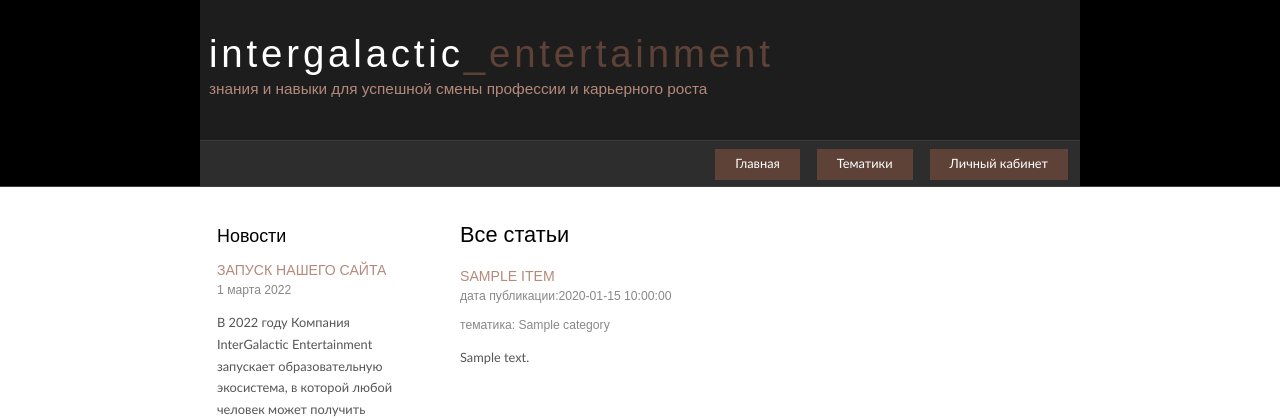
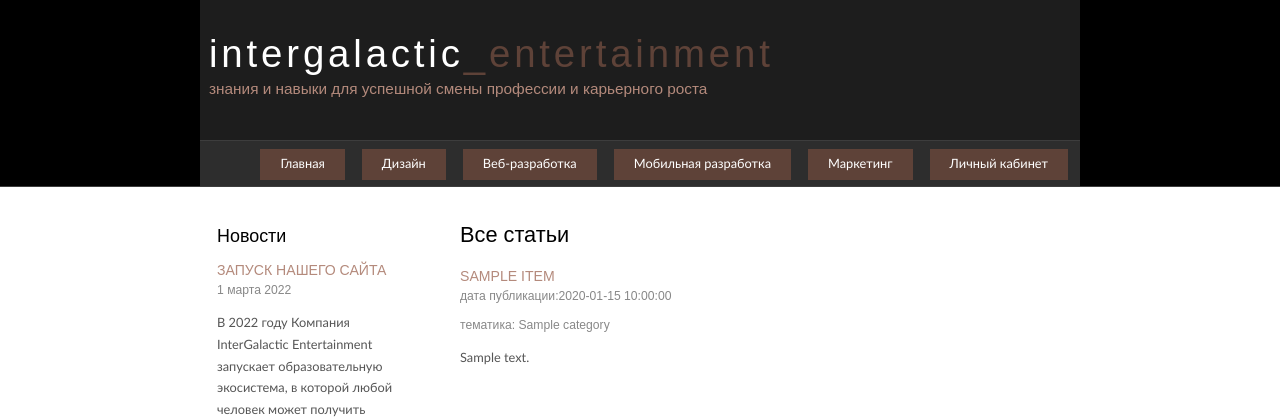
Before and after one commit to Zack8629/Pandora, a Python web app: template Pandora/articles/templates/articles/index.html in a window 1280 px wide. Shown: the top 420 px of the page. Run offline with Jinja, Linux system fonts and the light colour scheme; the template is opened without the code that fills it: most values are stand-ins (such as "Sample title", 1, 10 or a date in 2020).

Commit message:
добавлен template галвной страницы и вывод на нее всех статей + меню, футер, sidebar

```diff
--- a/Pandora/articles/templates/inc-menu.html
+++ b/Pandora/articles/templates/inc-menu.html
@@ -10,7 +10,10 @@
         <ul id="menu">
           <!-- put class="selected" in the li tag for the selected page - to highlight which page you're on -->
             <li><a href="http://localhost:8080/">Главная</a></li>
-            <li><a href="http://localhost:8080/">Тематики</a></li>
+            <li><a href="http://localhost:8080/">Дизайн</a></li>
+            <li><a href="http://localhost:8080/">Веб-разработка</a></li>
+            <li><a href="http://localhost:8080/">Мобильная разработка</a></li>
+            <li><a href="http://localhost:8080/">Маркетинг</a></li>
             <li><a href="http://localhost:8080/">Личный кабинет</a></li>
         </ul>
       </div>
```
